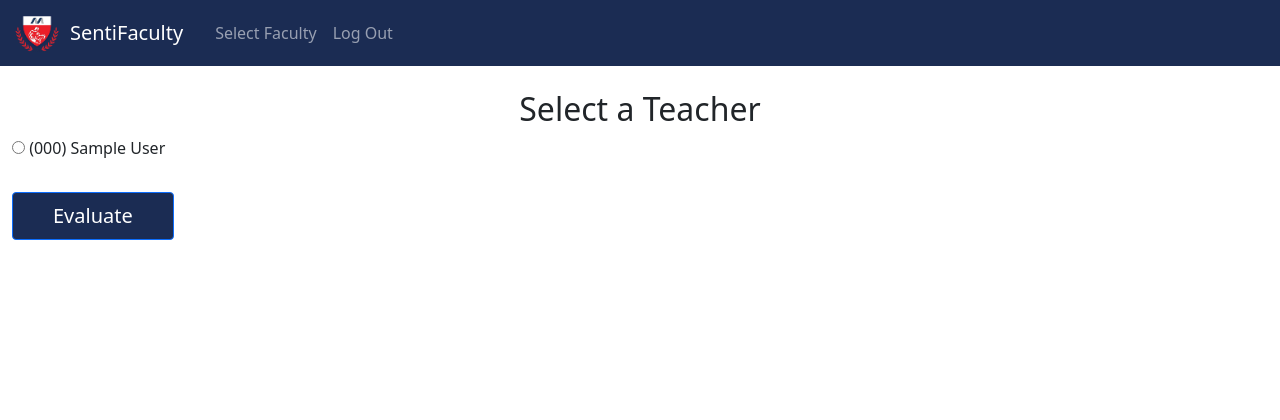
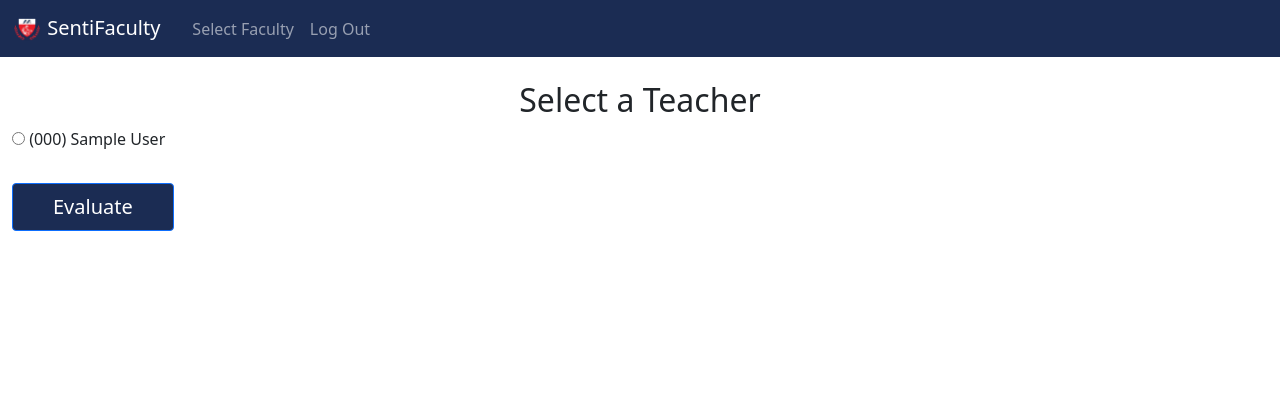
Before and after one commit to zyenapz/SentiFaculty, a Django app: page /feedback/ in a window 1280 px wide. Shown: the top 420 px of the page. Run offline with Django 4.2, Linux system fonts and the light colour scheme; a user stored in the database is signed in; tables that the repository leaves empty hold one stand-in row (values such as "Sample post"); some libraries are stand-ins or nearby versions.

Commit message:
Tweaked navbar design

```diff
--- a/sentifaculty/feedback/templates/feedback/base.html
+++ b/sentifaculty/feedback/templates/feedback/base.html
@@ -12,13 +12,15 @@
     <!-- Navigation bar -->
     <nav class="navbar navbar-expand-lg navbar-dark bg-mcl">
         <div class="container-fluid">
-            <img src="{% static 'images/mcl_logo-small.png' %}" alt="" width="50" height="50" class="d-inline-block align-text-top me-2">
-            <a class="navbar-brand text-white" href="#">SentiFaculty</a>
+            <a class="navbar-brand text-white" href="#">
+                <img src="{% static 'images/mcl_logo-small.png' %}" alt="" width="30" height="30" class="d-inline-block align-text-top">
+                SentiFaculty
+            </a>
             <button class="navbar-toggler" type="button" data-bs-toggle="collapse" data-bs-target="#navbarNav" aria-controls="navbarNav" aria-expanded="false" aria-label="Toggle navigation">
             <span class="navbar-toggler-icon"></span>
             </button>
             <div class="collapse navbar-collapse ms-2" id="navbarNav">
-            <ul class="navbar-nav">
+            <ul class="navbar-nav text-center">
 
                 <li class="nav-item">
                 {% if navbar_name == "getfeedback" %}
--- a/sentifaculty/users/templates/users/login.html
+++ b/sentifaculty/users/templates/users/login.html
@@ -13,7 +13,7 @@
 {% endblock %}
 
 {% block content %}
-<div class="row mt-xl-5 mb-4 justify-content-center align-items-center">
+<div class="row mt-xl-5 mt-md-5 mb-4 justify-content-center align-items-center">
 
   <!-- Banner -->
   <div class="col-sm-4">
```
